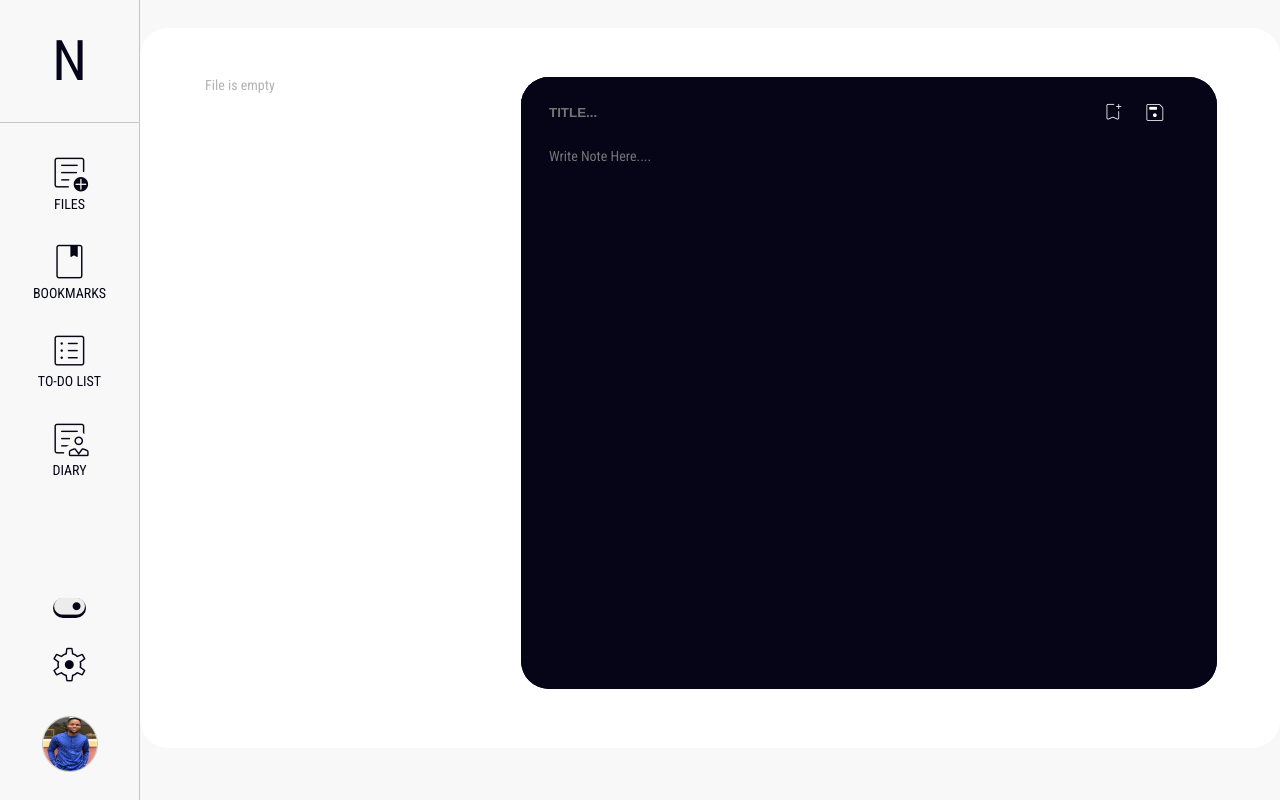
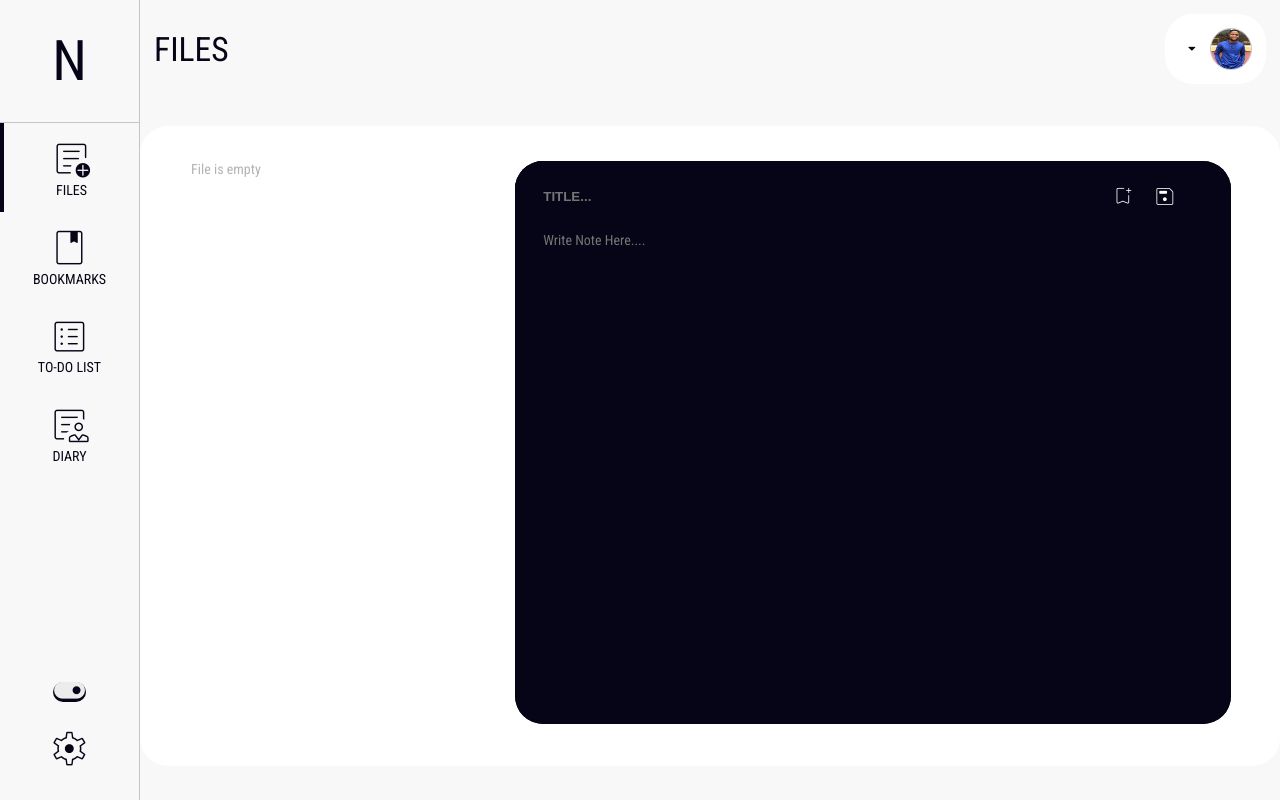
Before and after one commit to Frediey/notepad_project, a plain HTML site: page index.html in a window 1280 px wide. Drawn offline with nearby package versions, Linux system fonts and the light colour scheme.

Commit message:
Worked on tne layout

```diff
--- a/index.html
+++ b/index.html
@@ -15,6 +15,17 @@
 		<div class="overlay hidden"></div>
 		<div class="overlay-explode hidden"></div>
 		<div class="wrap-box">
+			<div class="title-profile-bar flex">
+				<p class="title">FILES</p>
+				<div class="profile flex flex-gap-sm">
+					<span class="material-symbols-rounded md-18"> arrow_drop_down </span>
+					<img
+						class="profile-pic"
+						src="img/Profile-Picture.jpeg"
+						alt="profile-picture"
+					/>
+				</div>
+			</div>
 			<!-- <header>
 				<div class="main-header">
 					<p class="logo">N</p>
@@ -107,13 +118,6 @@
 					<span class="material-symbols-rounded settings lg-32">
 						settings
 					</span>
-					<div class="profile">
-						<img
-							class="profile-pic"
-							src="img/Profile-Picture.jpeg"
-							alt="profile-picture"
-						/>
-					</div>
 				</div>
 			</div>
 
--- a/scripts/main.js
+++ b/scripts/main.js
@@ -28,7 +28,7 @@ const emptyBookmark = document.querySelector(".bookmark > .bookmark");
 /// DAY AND NIGHT TOGGLE ///
 ////////////////////////////
 const color1 = "#050517";
-const color2 = "#fff";
+const color2 = "#f8f8f8";
 const color3 = "#4530ce";
 const bodyStyle = document.body.style;
 
@@ -36,8 +36,9 @@ const bodyStyle = document.body.style;
 let activeEl = Array.from(anchors).find((anchor) =>
 	anchor.classList.contains("active")
 );
-// activeEl.style.borderBottom = `4px solid ${bodyStyle.color}`;
-activeEl.style.fontVariationSettings = `FILL 1`;
+activeEl.style.borderLeft = `4px solid ${bodyStyle.color}`;
+console.log(activeEl);
+// activeEl.style.fontVariationSettings = `FILL 1`;
 
 // Day and night implementation helper function
 function dayNightImplementation(lists) {
@@ -50,8 +51,10 @@ function dayNightImplementation(lists) {
 // Toggle functionality
 const toggles = function (firstColor, secondColor) {
 	activeEl = Array.from(anchors).find((anchor) =>
-		anchor.parentElement.classList.contains("active")
+		anchor.classList.contains("active")
 	);
+
+	console.log(activeEl);
 
 	bodyStyle.backgroundColor = secondColor;
 	bodyStyle.color = firstColor;
@@ -62,9 +65,10 @@ const toggles = function (firstColor, secondColor) {
 	settingsPage.style.color = bodyStyle.color;
 	settingsPage.style.backgroundColor = bodyStyle.backgroundColor;
 
-	activeEl.style.borderBottom = `4px solid ${bodyStyle.color}`;
+	activeEl.style.borderLeft = `6px solid ${bodyStyle.color}`;
 
 	if (unorderedList?.contains(listItem)) {
+		console.log("contains listItem");
 		dayNightImplementation(fileList);
 	}
 
@@ -102,17 +106,18 @@ toggleDayAndNight.addEventListener("click", toggle);
 function tabFormat() {
 	anchors.forEach((anchor) => {
 		anchor.classList?.remove("active");
-		anchor.style.color = "";
-		anchor.style.backgroundColor = "";
+		anchor.style.borderLeft = "";
 	});
 }
 
 function callBack(e, tab) {
 	tab.classList.remove("hidden");
 	tab.style.display = "block";
-	// e.target.parentElement.style.borderBottom = `4px solid ${textField.style.backgroundColor}`;
-	e.target.parentElement.style.fill = `${textField.style.backgroundColor}`;
-	e.target.classList.add("active");
+	e.target.parentElement.style.borderLeft = `6px solid ${bodyStyle.color}`;
+	e.target.parentElement.classList.add("active");
+
+	const title = document.querySelector(".title");
+	title.innerText = e.target.nextElementSibling.innerText;
 }
 
 function tabActive(e) {
--- a/styles/styles.css
+++ b/styles/styles.css
@@ -111,9 +111,9 @@ body::-webkit-scrollbar {
 
 .file-wrap {
 	background-color: #fff;
-	height: 90vh;
+	height: 80vh;
 	max-width: 90rem;
-	padding: 2.5rem;
+	padding: 1.5rem;
 	margin: 2rem auto;
 	border-radius: 2rem;
 	position: relative;
@@ -274,16 +274,26 @@ body::-webkit-scrollbar {
 	border: none;
 }
 
+.title-profile-bar {
+	justify-content: space-between;
+	margin-left: 10rem;
+	padding: 1rem;
+}
+
+.title {
+	font-size: 2.4rem;
+}
+
 .profile {
-	width: 4rem;
-	height: 4rem;
-	border: 0.1rem solid #c5c5c5;
-	border-radius: 50%;
+	padding: 1rem;
+	background-color: #fff;
+	border-radius: 2rem;
 }
 
 .profile-pic {
-	width: 100%;
-	height: 100%;
+	width: 3rem;
+	height: 3rem;
+	border: 0.1rem solid #c5c5c5;
 	border-radius: 50%;
 }
 
@@ -333,14 +343,14 @@ body::-webkit-scrollbar {
 .nav {
 	display: flex;
 	flex-direction: column;
-	padding-top: 2rem;
-	gap: 2rem;
+	/* padding-top: 2rem; */
 }
 
 .nav-item {
 	display: flex;
 	flex-direction: column;
 	align-items: center;
+	padding: 1rem 0;
 }
 
 .main-header {
@@ -370,8 +380,12 @@ main {
 }
 
 .summary {
-	/* width: 30vw; */
-	/* width: 32rem; */
+	height: 92%;
+	overflow-y: scroll;
+}
+
+.summary::-webkit-scrollbar {
+	display: none;
 }
 
 .summary-list {
@@ -443,7 +457,7 @@ main {
 
 .text-field {
 	max-width: 60rem;
-	height: 100%;
+	height: 92%;
 	background-color: #050517;
 	color: #fff;
 	border-radius: 2rem;
@@ -538,6 +552,7 @@ div[data-placeholder]:not(:focus):not([data-div-placeholder-content]):before {
 }
 
 .todo-modal {
+	font-size: 1.4rem;
 	position: absolute;
 	top: 50%;
 	left: 50%;
```
